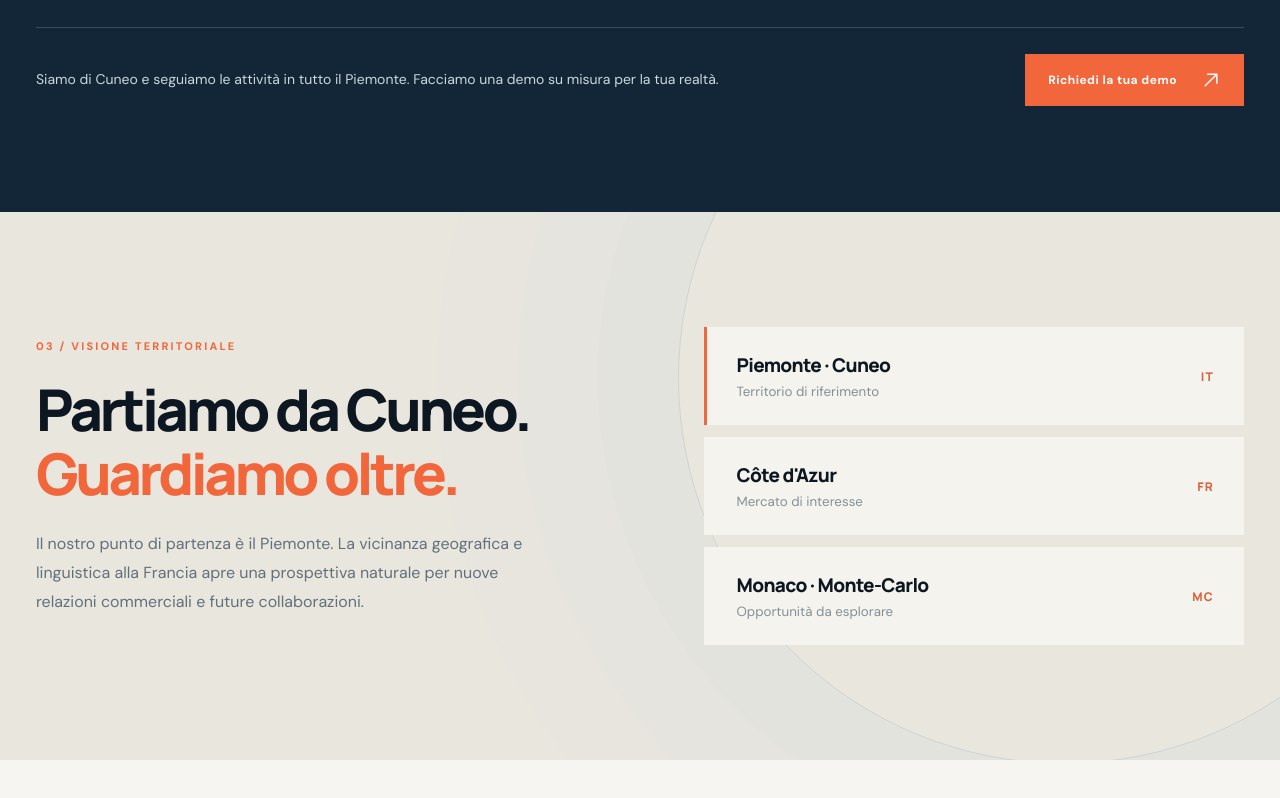
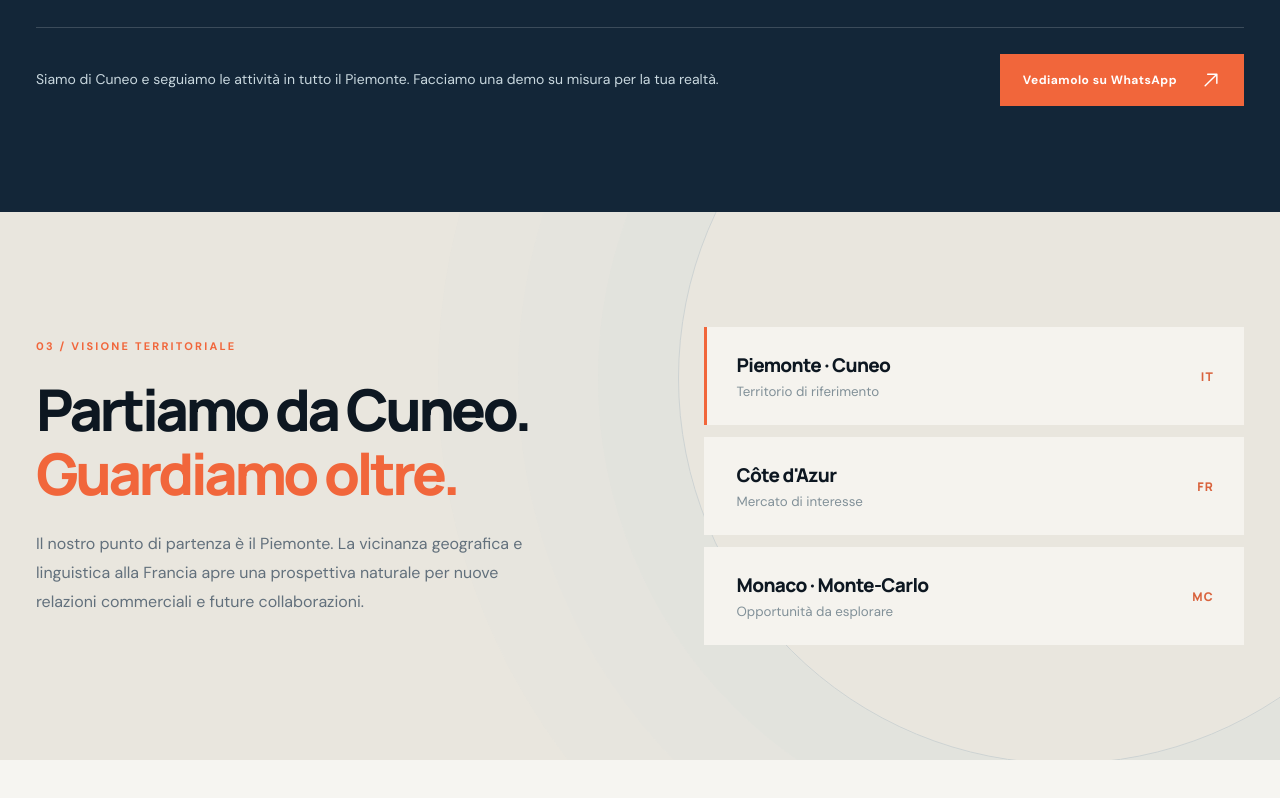
Before and after one commit to yassmilan88-glitch/innovagroupservice, a plain HTML site: page index.html in a window 1280 px wide. Shown: the part 6386-7184 px from the top of the page. Drawn offline with Linux system fonts and the light colour scheme.

Commit message:
Connect Innova Voice demo requests to business WhatsApp

```diff
--- a/index.html
+++ b/index.html
@@ -199,7 +199,7 @@
             <div class="voice-disclaimer" data-i18n="voicePriceFoot">Prezzi indicativi IVA esclusa. Minuti, telefonia, integrazioni e consumi sono definiti nel preventivo. Nessun minuto illimitato.</div>
           </div>
         </div>
-        <div class="voice-cta"><p data-i18n="voiceCtaText">Siamo di Cuneo e seguiamo le attività in tutto il Piemonte. Facciamo una demo su misura per la tua realtà.</p><a class="btn btn-primary" href="mailto:info@innovagroupservice.eu?subject=Innova%20Voice%20-%20Demo%20centralino%20AI"><span data-i18n="voiceCta">Richiedi la tua demo</span><svg class="arrow-icon" aria-hidden="true" viewBox="0 0 24 24"><path d="M5 19 19 5M8 5h11v11"/></svg></a></div>
+        <div class="voice-cta"><p data-i18n="voiceCtaText">Siamo di Cuneo e seguiamo le attività in tutto il Piemonte. Facciamo una demo su misura per la tua realtà.</p><a class="btn btn-primary" href="https://wa.me/393295865883?text=Ciao%20Innova%2C%20vorrei%20vedere%20una%20demo%20del%20centralino%20AI%20per%20la%20mia%20attivit%C3%A0." target="_blank" rel="noopener noreferrer"><span data-i18n="voiceCta">Vediamolo su WhatsApp</span><svg class="arrow-icon" aria-hidden="true" viewBox="0 0 24 24"><path d="M5 19 19 5M8 5h11v11"/></svg></a></div>
       </div>
     </section>
     <section class="geo"><div class="container geo-inner"><div><div class="section-number">03 / <span data-i18n="geoLabel">VISIONE TERRITORIALE</span></div><h2 data-i18n-html="geoTitle">Partiamo da Cuneo.<br><span style="color:var(--orange)">Guardiamo oltre.</span></h2><p data-i18n="geoDesc">Il nostro punto di partenza è il Piemonte. La vicinanza geografica e linguistica alla Francia apre una prospettiva naturale per nuove relazioni commerciali e future collaborazioni.</p></div><div class="geo-locations"><div class="location-item"><div><b>Piemonte · Cuneo</b><small data-i18n="geoOne">Territorio di riferimento</small></div><span>IT</span></div><div class="location-item"><div><b>Côte d'Azur</b><small data-i18n="geoTwo">Mercato di interesse</small></div><span>FR</span></div><div class="location-item"><div><b>Monaco · Monte-Carlo</b><small data-i18n="geoThree">Opportunità da esplorare</small></div><span>MC</span></div></div></div></section>
@@ -291,7 +291,7 @@
       voicePro:'Attivazione 399 € una tantum. Con calendario e smistamento, ove compatibili.',
       voicePriceFoot:'Prezzi indicativi IVA esclusa. Minuti, telefonia, integrazioni e consumi sono definiti nel preventivo. Nessun minuto illimitato.',
       voiceCtaText:'Siamo di Cuneo e seguiamo le attività in tutto il Piemonte. Facciamo una demo su misura per la tua realtà.',
-      voiceCta:'Richiedi la tua demo'
+      voiceCta:'Vediamolo su WhatsApp'
     });
     Object.assign(i18n.fr,{
       navVoice:'Standard IA',voiceLabel:'SERVICES NUMÉRIQUES / INNOVA VOICE',voiceTitle:"Vous travaillez.<br><span>L'IA répond aux appels.</span>",
@@ -312,7 +312,7 @@
       voicePro:"Mise en service 399 € une fois. Avec agenda et transfert, selon compatibilité.",
       voicePriceFoot:"Tarifs indicatifs hors TVA. Minutes, téléphonie, intégrations et consommations définies dans le devis. Pas de minutes illimitées.",
       voiceCtaText:"Basés à Coni, nous accompagnons les entreprises du Piémont. Demandons une démo adaptée à votre activité.",
-      voiceCta:'Demander une démo'
+      voiceCta:'Discutons sur WhatsApp'
     });
 
     const voiceScenarios={
```
